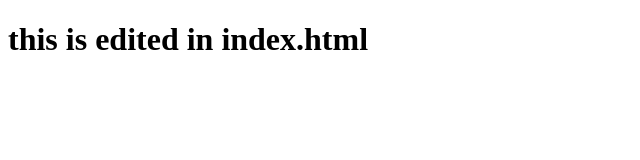
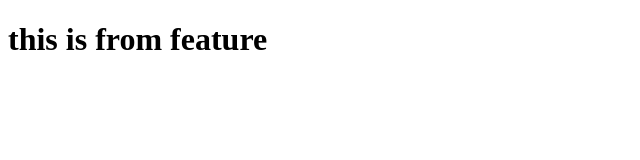
Before and after one commit to rijasm09/datewithgit, a plain HTML site: page index.html in a window 1280 px wide. Shown: the whole page, without its empty margins (0-640 px from the left). Drawn offline with Linux system fonts and the light colour scheme.

Commit message:
this is from feature

```diff
--- a/index.html
+++ b/index.html
@@ -7,6 +7,6 @@
     <title>Document</title>
 </head>
 <body>
-    <h1>this is edited in index.html</h1>
+    <h1>this is from feature</h1>
 </body>
 </html>
```
